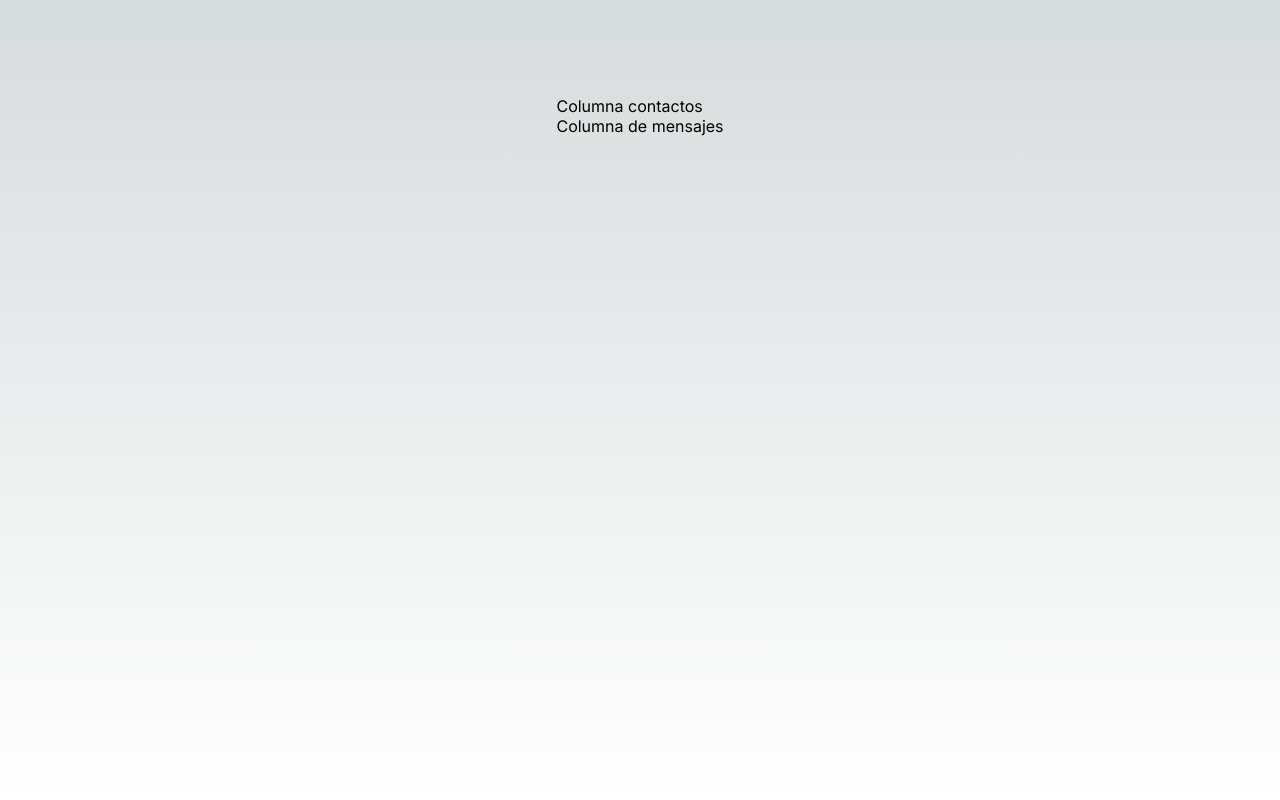
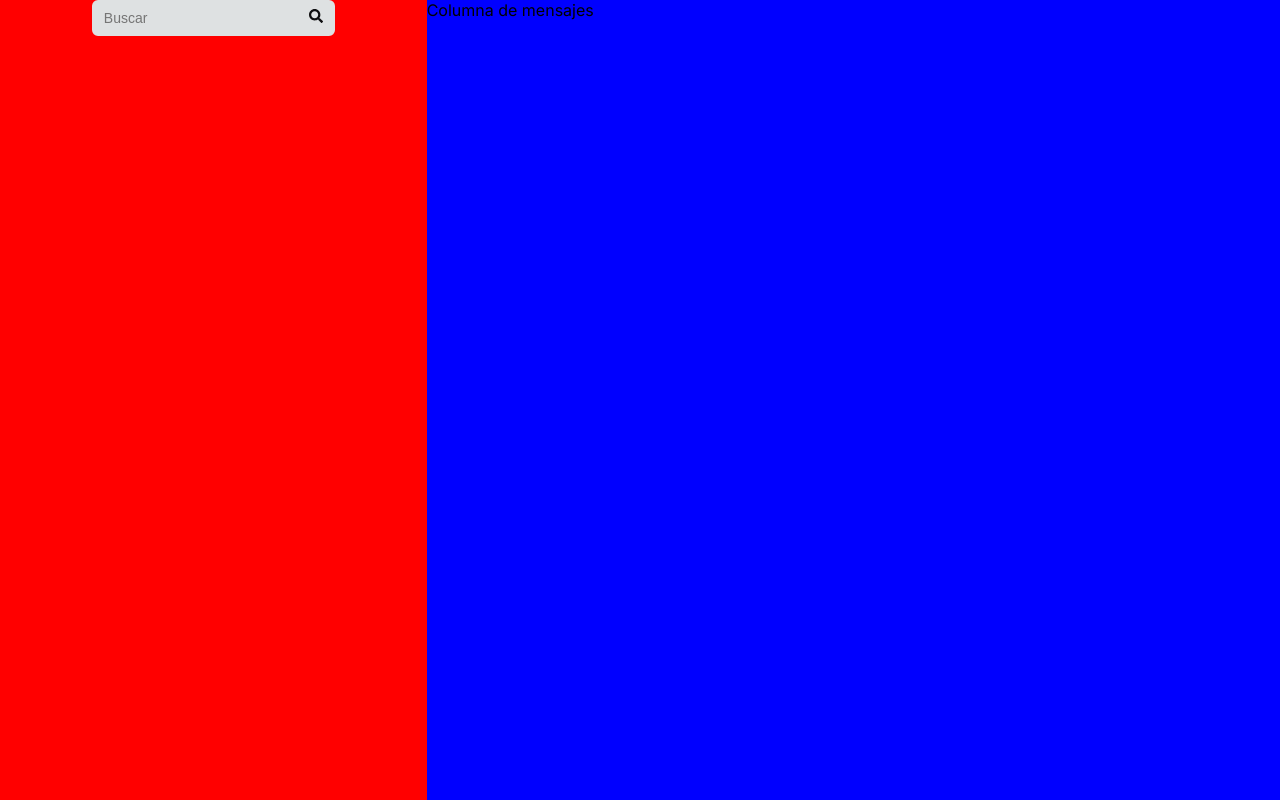
Before and after one commit to nottwithtt/frameworks, a Next.js app in the folder framework/: page / in a window 1280 px wide. Built offline with nearby package versions, Linux system fonts and the light colour scheme.

Commit message:
Long life to mankind

```diff
--- /dev/null
+++ b/framework/src/app/components/contactSearch/contactSearch.jsx
@@ -0,0 +1,15 @@
+import styles from './contactSearch.module.css'
+import { FaSearch } from "react-icons/fa";
+
+const Contact_Search = () => {
+  return (
+    <div className={styles.container_search}>
+        <input type="Buscar" className={styles.input_contact} placeholder='Buscar' />
+        <button className={styles.botton_input_contact}>
+          <spam><FaSearch /></spam>
+        </button>
+    </div>
+  )
+}
+
+export default Contact_Search
--- /dev/null
+++ b/framework/src/app/components/contactSearch/contactSearch.module.css
@@ -0,0 +1,54 @@
+.container_search {
+    height: 100%;
+    width: 100%;
+
+    display: flex;
+    flex-direction: row;
+    justify-content: center;
+    align-items: center;
+}
+
+.input_contact {
+    font-size: 14px;
+    /* border-radius: 6px; */
+    border-top-left-radius: 6px;
+    border-bottom-left-radius: 6px;
+    line-height: 1.5;
+    padding: 5px 10px;
+    transition: box-shadow 100ms ease-in, border 100ms ease-in, background-color 100ms ease-in;
+    border: 2px solid #dee1e2;
+    color: rgb(14, 14, 16);
+    background: #dee1e2;
+    display: block;
+    height: 36px;
+}
+
+.input_contact:hover {
+    border-color: #ccc;
+}
+.input_contact:focus{
+    border-color: #9147ff;
+    background: #fff;
+}
+
+.botton_input_contact {
+    font-size: 14px;
+    border-top-right-radius: 6px;
+    border-bottom-right-radius: 6px;
+    line-height: 1.5;
+    padding: 5px 10px;
+    transition: box-shadow 100ms ease-in, border 100ms ease-in, background-color 100ms ease-in;
+    border: 2px solid #dee1e2;
+    color: rgb(14, 14, 16);
+    background: #dee1e2;
+    display: block;
+    height: 36px;
+}
+
+.botton_input_contact:hover {
+    border-color: #ccc;
+}
+.botton_input_contact:focus{
+    border-color: #9147ff;
+    background: #fff;
+}
--- a/framework/src/app/page.js
+++ b/framework/src/app/page.js
@@ -4,8 +4,8 @@ import MainHome from "@/home/page";
 
 export default function Home() {
   return (
-    <main className={styles.main}>
+    <div className={styles.main_container}>
       <MainHome />
-    </main>
+    </div>
   );
 }
--- a/framework/src/app/page.module.css
+++ b/framework/src/app/page.module.css
@@ -1,230 +1,4 @@
-.main {
-  display: flex;
-  flex-direction: column;
-  justify-content: space-between;
-  align-items: center;
-  padding: 6rem;
-  min-height: 100vh;
+.main_container {
+    height: 100%;
+    width: 100%;
 }
-
-.description {
-  display: inherit;
-  justify-content: inherit;
-  align-items: inherit;
-  font-size: 0.85rem;
-  max-width: var(--max-width);
-  width: 100%;
-  z-index: 2;
-  font-family: var(--font-mono);
-}
-
-.description a {
-  display: flex;
-  justify-content: center;
-  align-items: center;
-  gap: 0.5rem;
-}
-
-.description p {
-  position: relative;
-  margin: 0;
-  padding: 1rem;
-  background-color: rgba(var(--callout-rgb), 0.5);
-  border: 1px solid rgba(var(--callout-border-rgb), 0.3);
-  border-radius: var(--border-radius);
-}
-
-.code {
-  font-weight: 700;
-  font-family: var(--font-mono);
-}
-
-.grid {
-  display: grid;
-  grid-template-columns: repeat(4, minmax(25%, auto));
-  max-width: 100%;
-  width: var(--max-width);
-}
-
-.card {
-  padding: 1rem 1.2rem;
-  border-radius: var(--border-radius);
-  background: rgba(var(--card-rgb), 0);
-  border: 1px solid rgba(var(--card-border-rgb), 0);
-  transition: background 200ms, border 200ms;
-}
-
-.card span {
-  display: inline-block;
-  transition: transform 200ms;
-}
-
-.card h2 {
-  font-weight: 600;
-  margin-bottom: 0.7rem;
-}
-
-.card p {
-  margin: 0;
-  opacity: 0.6;
-  font-size: 0.9rem;
-  line-height: 1.5;
-  max-width: 30ch;
-  text-wrap: balance;
-}
-
-.center {
-  display: flex;
-  justify-content: center;
-  align-items: center;
-  position: relative;
-  padding: 4rem 0;
-}
-
-.center::before {
-  background: var(--secondary-glow);
-  border-radius: 50%;
-  width: 480px;
-  height: 360px;
-  margin-left: -400px;
-}
-
-.center::after {
-  background: var(--primary-glow);
-  width: 240px;
-  height: 180px;
-  z-index: -1;
-}
-
-.center::before,
-.center::after {
-  content: "";
-  left: 50%;
-  position: absolute;
-  filter: blur(45px);
-  transform: translateZ(0);
-}
-
-.logo {
-  position: relative;
-}
-/* Enable hover only on non-touch devices */
-@media (hover: hover) and (pointer: fine) {
-  .card:hover {
-    background: rgba(var(--card-rgb), 0.1);
-    border: 1px solid rgba(var(--card-border-rgb), 0.15);
-  }
-
-  .card:hover span {
-    transform: translateX(4px);
-  }
-}
-
-@media (prefers-reduced-motion) {
-  .card:hover span {
-    transform: none;
-  }
-}
-
-/* Mobile */
-@media (max-width: 700px) {
-  .content {
-    padding: 4rem;
-  }
-
-  .grid {
-    grid-template-columns: 1fr;
-    margin-bottom: 120px;
-    max-width: 320px;
-    text-align: center;
-  }
-
-  .card {
-    padding: 1rem 2.5rem;
-  }
-
-  .card h2 {
-    margin-bottom: 0.5rem;
-  }
-
-  .center {
-    padding: 8rem 0 6rem;
-  }
-
-  .center::before {
-    transform: none;
-    height: 300px;
-  }
-
-  .description {
-    font-size: 0.8rem;
-  }
-
-  .description a {
-    padding: 1rem;
-  }
-
-  .description p,
-  .description div {
-    display: flex;
-    justify-content: center;
-    position: fixed;
-    width: 100%;
-  }
-
-  .description p {
-    align-items: center;
-    inset: 0 0 auto;
-    padding: 2rem 1rem 1.4rem;
-    border-radius: 0;
-    border: none;
-    border-bottom: 1px solid rgba(var(--callout-border-rgb), 0.25);
-    background: linear-gradient(
-      to bottom,
-      rgba(var(--background-start-rgb), 1),
-      rgba(var(--callout-rgb), 0.5)
-    );
-    background-clip: padding-box;
-    backdrop-filter: blur(24px);
-  }
-
-  .description div {
-    align-items: flex-end;
-    pointer-events: none;
-    inset: auto 0 0;
-    padding: 2rem;
-    height: 200px;
-    background: linear-gradient(
-      to bottom,
-      transparent 0%,
-      rgb(var(--background-end-rgb)) 40%
-    );
-    z-index: 1;
-  }
-}
-
-/* Tablet and Smaller Desktop */
-@media (min-width: 701px) and (max-width: 1120px) {
-  .grid {
-    grid-template-columns: repeat(2, 50%);
-  }
-}
-
-@media (prefers-color-scheme: dark) {
-  .vercelLogo {
-    filter: invert(1);
-  }
-
-  .logo {
-    filter: invert(1) drop-shadow(0 0 0.3rem #ffffff70);
-  }
-}
-
-@keyframes rotate {
-  from {
-    transform: rotate(360deg);
-  }
-  to {
-    transform: rotate(0deg);
-  }
-}
--- a/framework/src/home/home.module.css
+++ b/framework/src/home/home.module.css
@@ -0,0 +1,31 @@
+.home_container {
+    height: 100vh;
+    width: 100vw;
+
+    display: grid;
+    grid-template-columns: 1fr 2fr;
+    grid-row: 1fr;
+}
+
+.contacts_container {
+    height: 100%;
+    width: 100%;
+
+    background-color: red;
+}
+
+.messages_container {
+    height: 100%;
+    width: 100%;
+    background-color: blue;
+}
+
+.contacts {
+    height: 100%;
+    width: 100%;
+}
+
+.messages {
+    height: 100%;
+    width: 100%;
+}
--- a/framework/src/home/page.jsx
+++ b/framework/src/home/page.jsx
@@ -1,12 +1,20 @@
 'use client'
+import Contact_Search from "@/app/components/contactSearch/contactSearch"
 import styles from "./home.module.css"
 
 
 const MainHome = () => {
   return (
-    <div className="home-container">
-      <div>Columna contactos</div>
-      <div>Columna de mensajes</div>
+    <div className={styles.home_container}>
+      <div className={styles.contacts_container}>
+        <div>
+            <Contact_Search />
+        </div>
+        <div>
+
+        </div>
+      </div>
+      <div className={styles.messages_container}>Columna de mensajes</div>
     </div>
   )
 }
--- /dev/null
+++ b/package.json
@@ -0,0 +1,5 @@
+{
+  "dependencies": {
+    "react-icons": "^5.2.1"
+  }
+}
```
Also changed, not shown: framework/jsconfig.json (+9 -1 lines), 1 other file (tests, documents, lock files or other folders).
